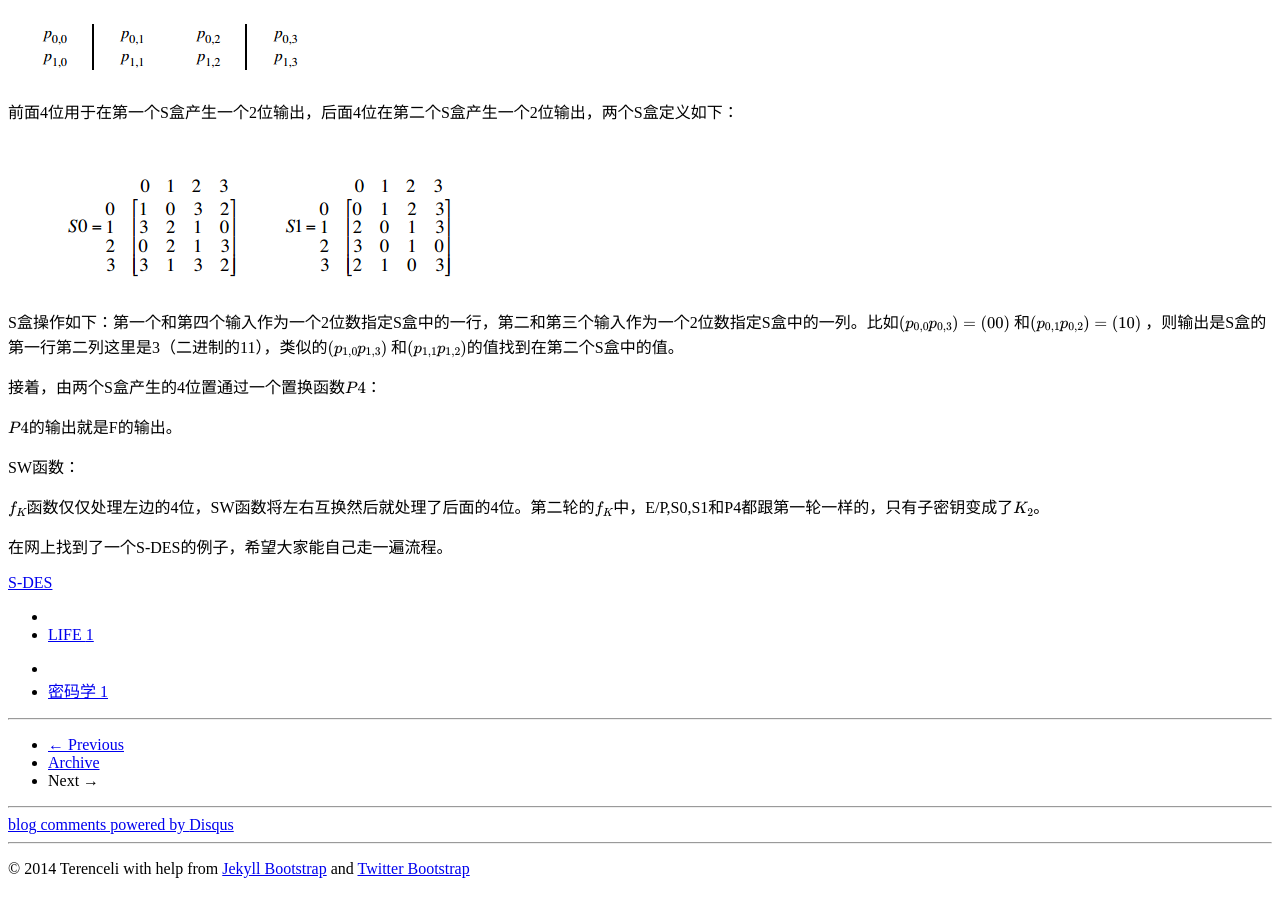
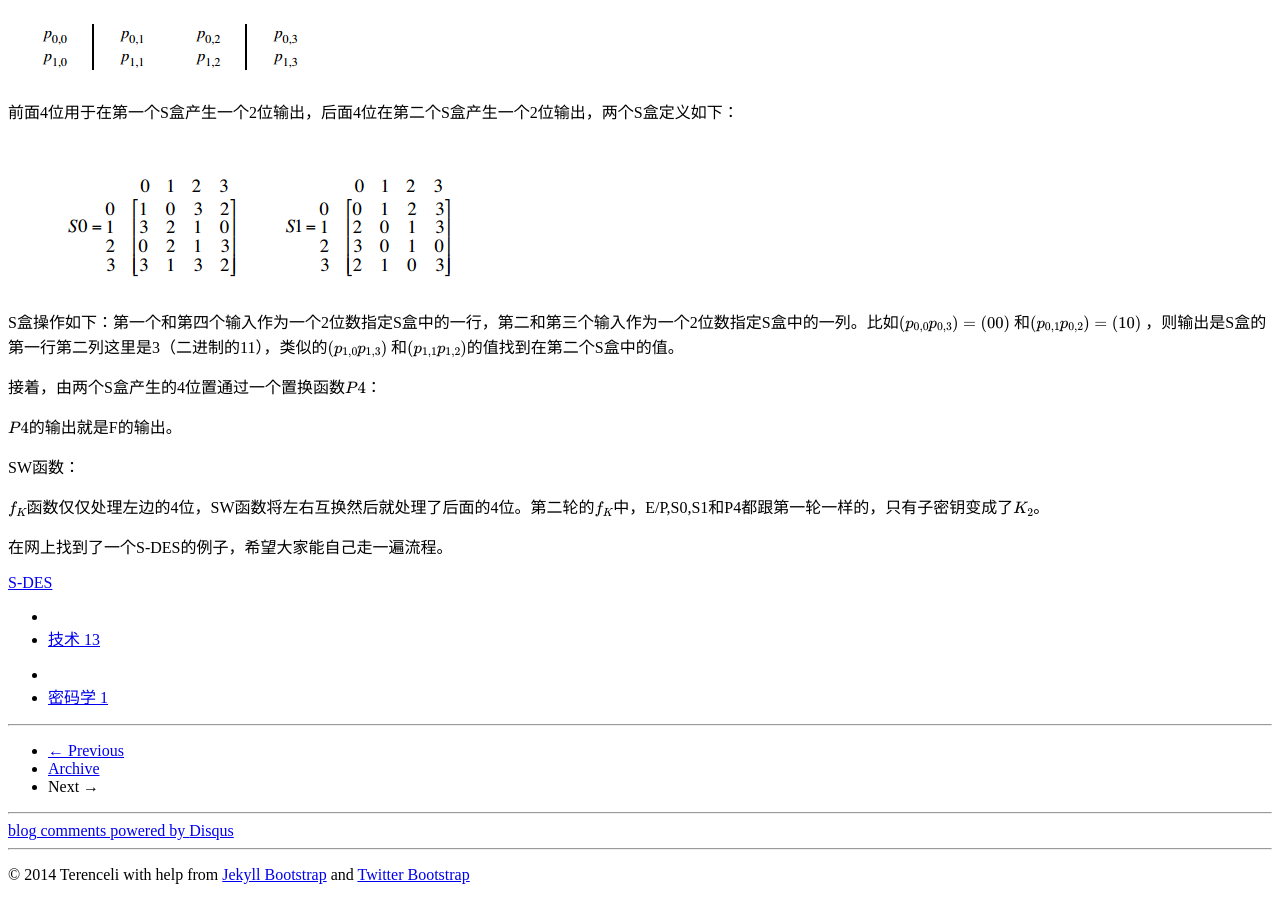
Before and after one commit to terenceli/terenceli.github.com, a Jekyll site: the page built from _posts/2014-04-17-SDES.md, in a window 1280 px wide and 900 px high, scrolled down 4758 px. Built offline with Jekyll 4.4.1, drawn with Linux system fonts in a browser that asks for light colours; nearby versions of some CDN libraries; library files that are not in the unit come from our copies; formulas are drawn with MathJax 3; comment, search, counter and statistics services are not loaded.

Commit message:
category

```diff
--- a/_posts/2014-04-17-SDES.md
+++ b/_posts/2014-04-17-SDES.md
@@ -2,7 +2,7 @@
 layout: post
 title: "Simplified DES简介"
 description: "SDES简介"
-category: LIFE
+category: 技术
 tags: [密码学]
 ---
 {% include JB/setup %}
```
